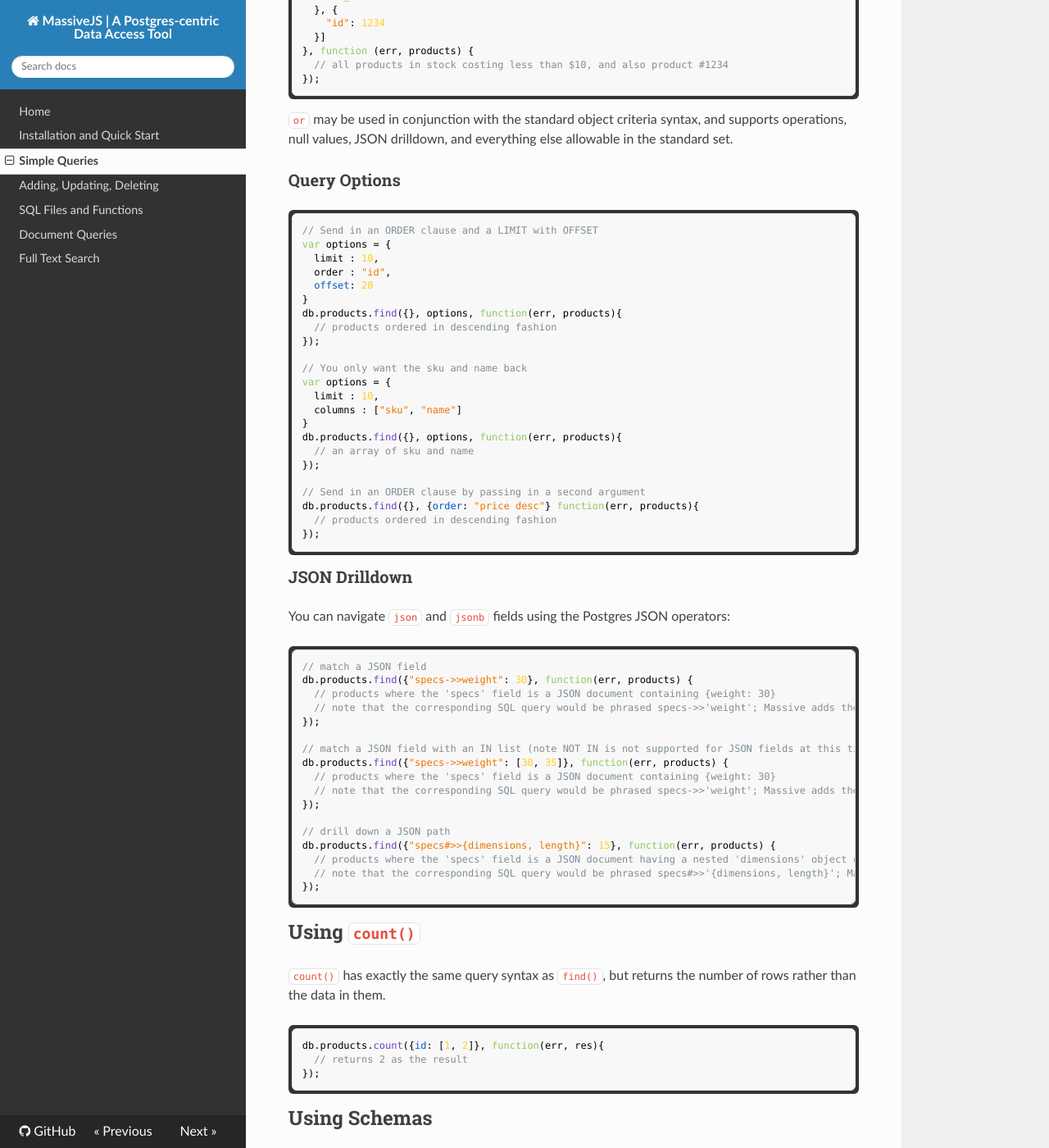
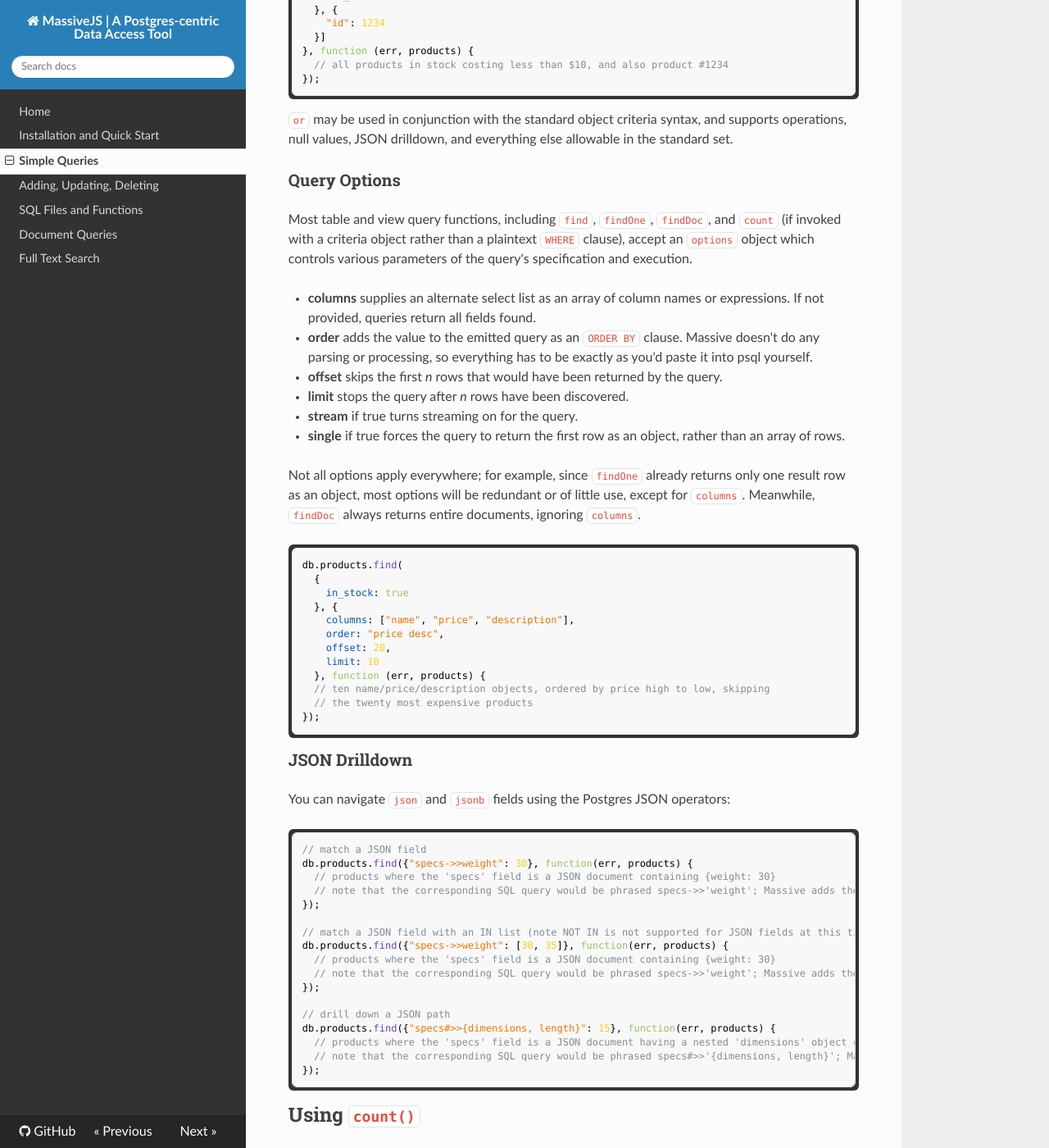
Before and after one commit to dmfay/massive-js, an MkDocs documentation site: the page built from docs/simple_queries.md, in a window 1280 px wide and 1400 px high, scrolled down 2068 px. Shown: the whole window at 82% size. Built offline with MkDocs 1.6.1, drawn with Linux system fonts in a browser that asks for light colours; nearby versions of some CDN libraries; old or Windows-style settings are respelled for this version of MkDocs; some of the changed text lies outside the part shown.

Commit message:
add tests for ordering with document queries, doco for query options

````diff
--- a/docs/simple_queries.md
+++ b/docs/simple_queries.md
@@ -32,7 +32,7 @@ db.products.where("id=$1 OR id=$2", [10, 21], function(err, products){
 
 Most queries don't need the full flexibility afforded by a handwritten WHERE clause, and translating parameters into an ordered list for interpolation is a messy business at best. The `find()` and `findOne()` functions support a more abstracted query syntax which is still flexible enough to cover almost all ordinary cases.
 
-`find()` generally returns results in an Array; the sole exception is if it is invoked with a primary key. `findOne()` always returns a single object.
+`find()` generally returns results in an Array, unless invoked with an integer or UUID primary key, or with the `single` option. `findOne()` always returns a single object.
 
 ### The Basics
 
@@ -106,29 +106,40 @@ in the standard set.
 
 ### Query Options
 
+Most table and view query functions, including `find`, `findOne`, `findDoc`,
+and `count` (if invoked with a criteria object rather than a plaintext `WHERE`
+clause), accept an `options` object which controls various parameters of the
+query's specification and execution.
+
+* **columns** supplies an alternate select list as an array of column names or
+expressions. If not provided, queries return all fields found.
+* **order** adds the value to the emitted query as an `ORDER BY` clause. Massive
+doesn't do any parsing or processing, so everything has to be exactly as you'd
+paste it into psql yourself.
+* **offset** skips the first *n* rows that would have been returned by the
+query.
+* **limit** stops the query after *n* rows have been discovered.
+* **stream** if true turns streaming on for the query.
+* **single** if true forces the query to return the first row as an object,
+rather than an array of rows.
+
+Not all options apply everywhere; for example, since `findOne` already returns
+only one result row as an object, most options will be redundant or of little
+use, except for `columns`. Meanwhile, `findDoc` always returns entire documents,
+ignoring `columns`.
+
 ```js
-// Send in an ORDER clause and a LIMIT with OFFSET
-var options = {
-  limit : 10,
-  order : "id",
-  offset: 20
-}
-db.products.find({}, options, function(err, products){
-  // products ordered in descending fashion
-});
-
-// You only want the sku and name back
-var options = {
-  limit : 10,
-  columns : ["sku", "name"]
-}
-db.products.find({}, options, function(err, products){
-  // an array of sku and name
-});
-
-// Send in an ORDER clause by passing in a second argument
-db.products.find({}, {order: "price desc"} function(err, products){
-  // products ordered in descending fashion
+db.products.find(
+  {
+    in_stock: true
+  }, {
+    columns: ["name", "price", "description"],
+    order: "price desc",
+    offset: 20,
+    limit: 10
+  }, function (err, products) {
+  // ten name/price/description objects, ordered by price high to low, skipping
+  // the twenty most expensive products
 });
 ```
 
````
Also changed, not shown: docs/document_queries.md (+20 -12 lines), 1 other file.
